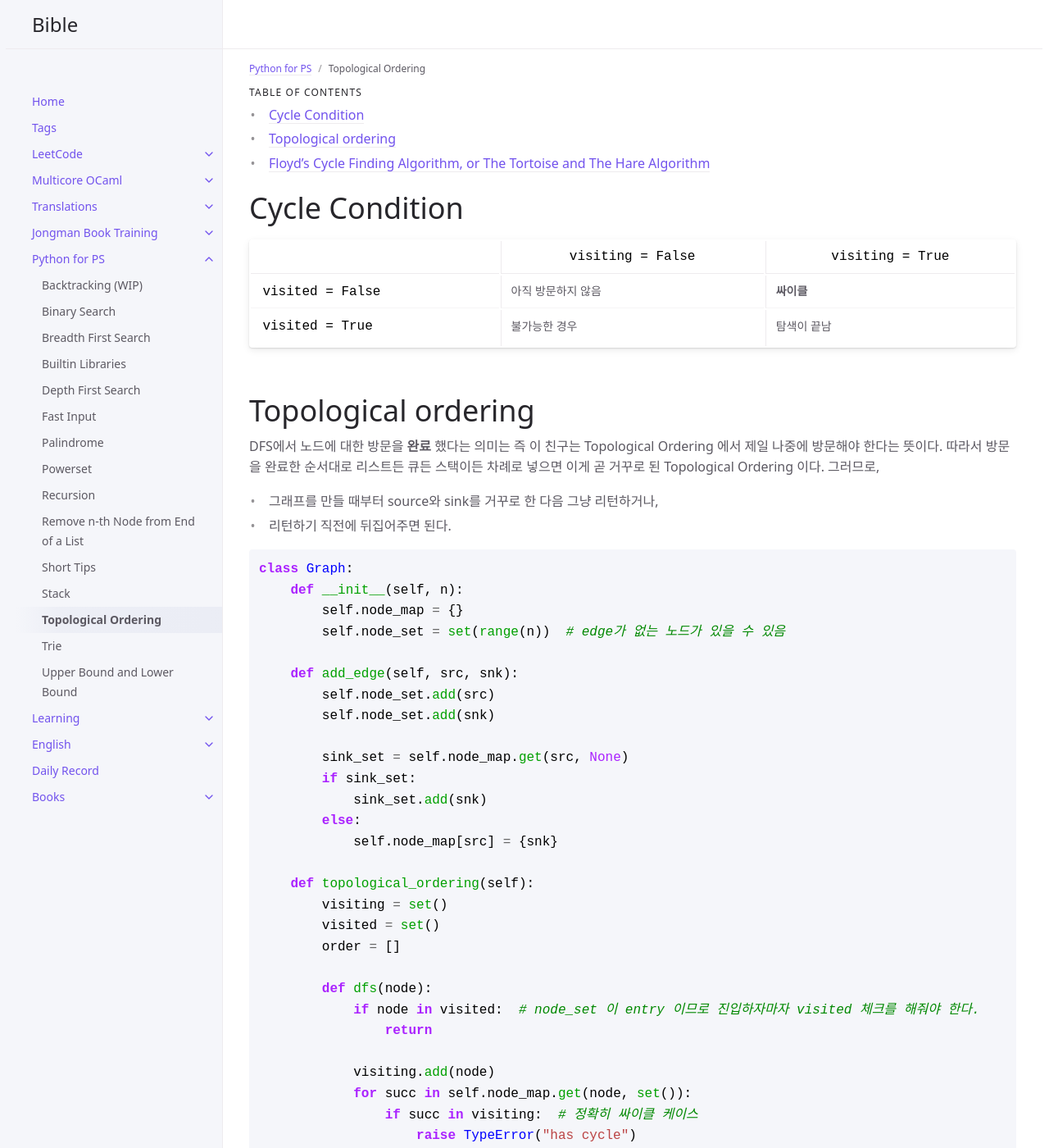
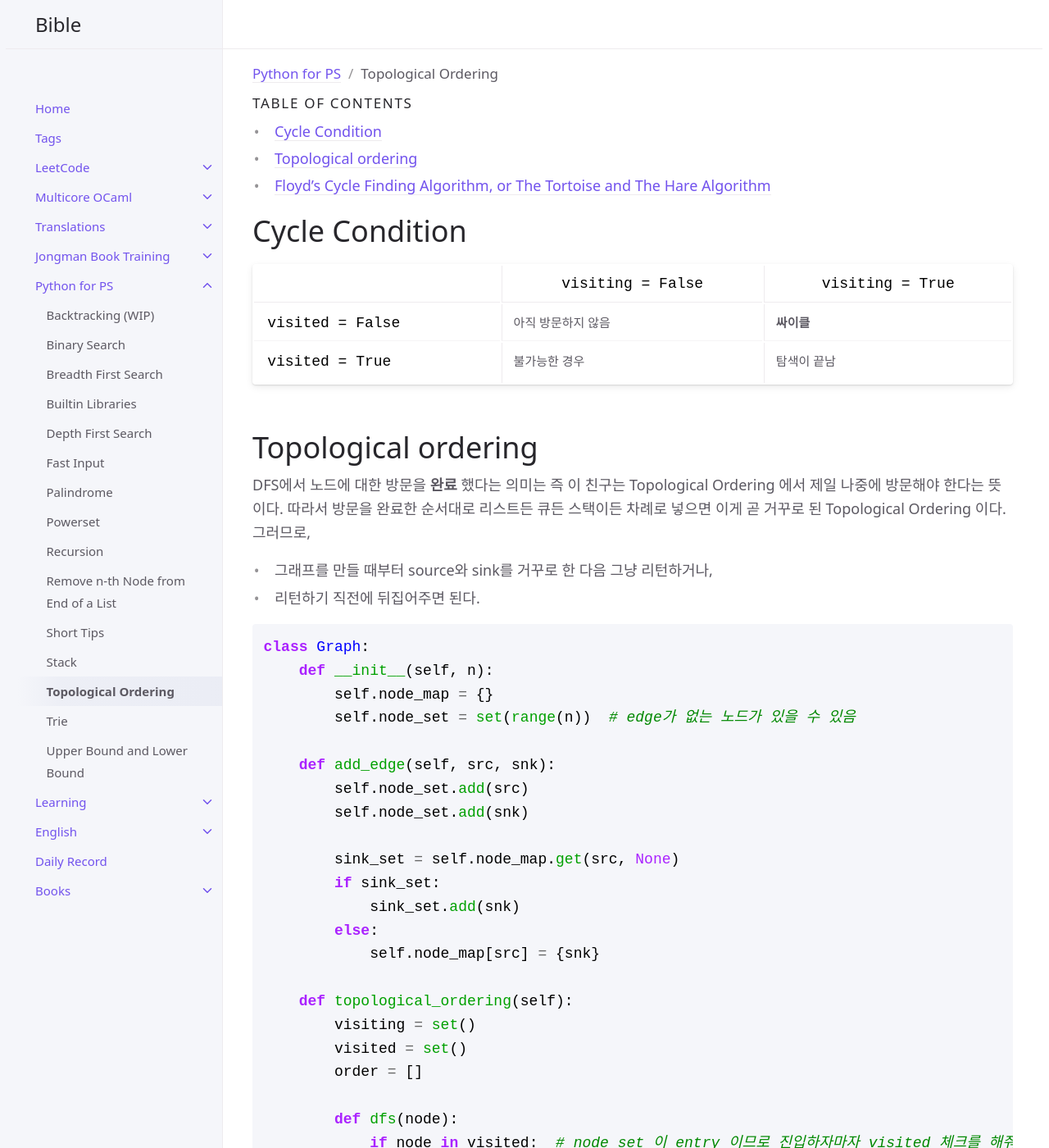
Before and after one commit to sangwoo-joh/bible-archive, a Jekyll site: the page built from python/topological-ordering.md, in a window 1280 px wide and 1400 px high. Shown: the whole window at 82% size. Built offline with Jekyll 4.4.1, drawn with Linux system fonts in a browser that asks for light colours; a script that is not in the unit is left out.

Commit message:
Increase font size

```diff
--- a/_sass/support/_variables.scss
+++ b/_sass/support/_variables.scss
@@ -17,11 +17,11 @@ $body-heading-line-height: 1.25 !default;
 
 $font-size-1: 9px !default;
 $font-size-1-sm: 10px !default;
-$font-size-2: 11px !default; //h4 - uppercased!, h6 not uppercased, text-small
-$font-size-3: 12px !default; //h5
-$font-size-4: 14px !default;
-$font-size-5: 16px !default; //h3
-$font-size-6: 18px !default; //h2
+$font-size-2: 16px !default; //h4 - uppercased!, h6 not uppercased, text-small
+$font-size-3: 17px !default; //h5
+$font-size-4: 15px !default;
+$font-size-5: 18px !default; //h3
+$font-size-6: 24px !default; //h2
 $font-size-7: 24px !default;
 $font-size-8: 32px !default; //h1
 $font-size-9: 36px !default;
```
